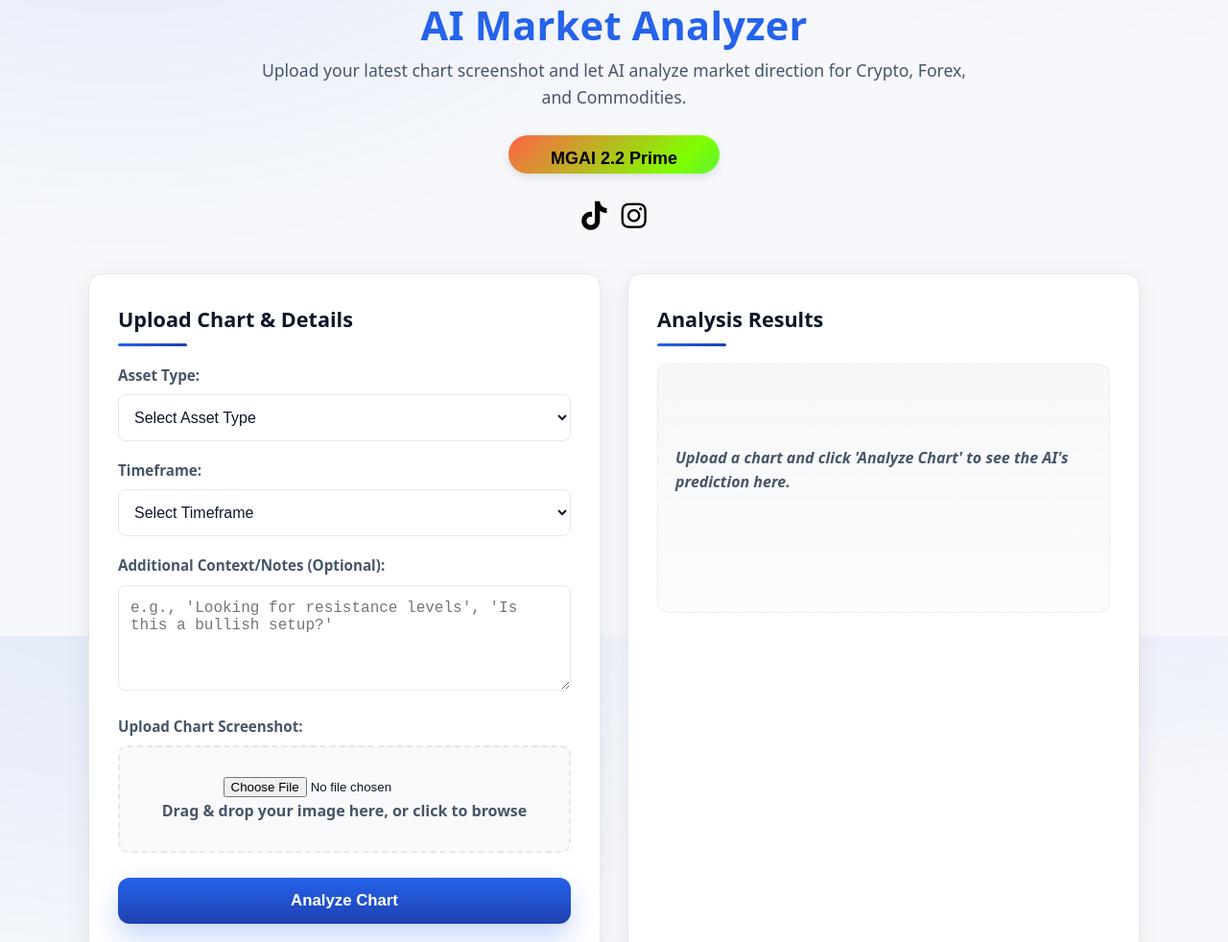
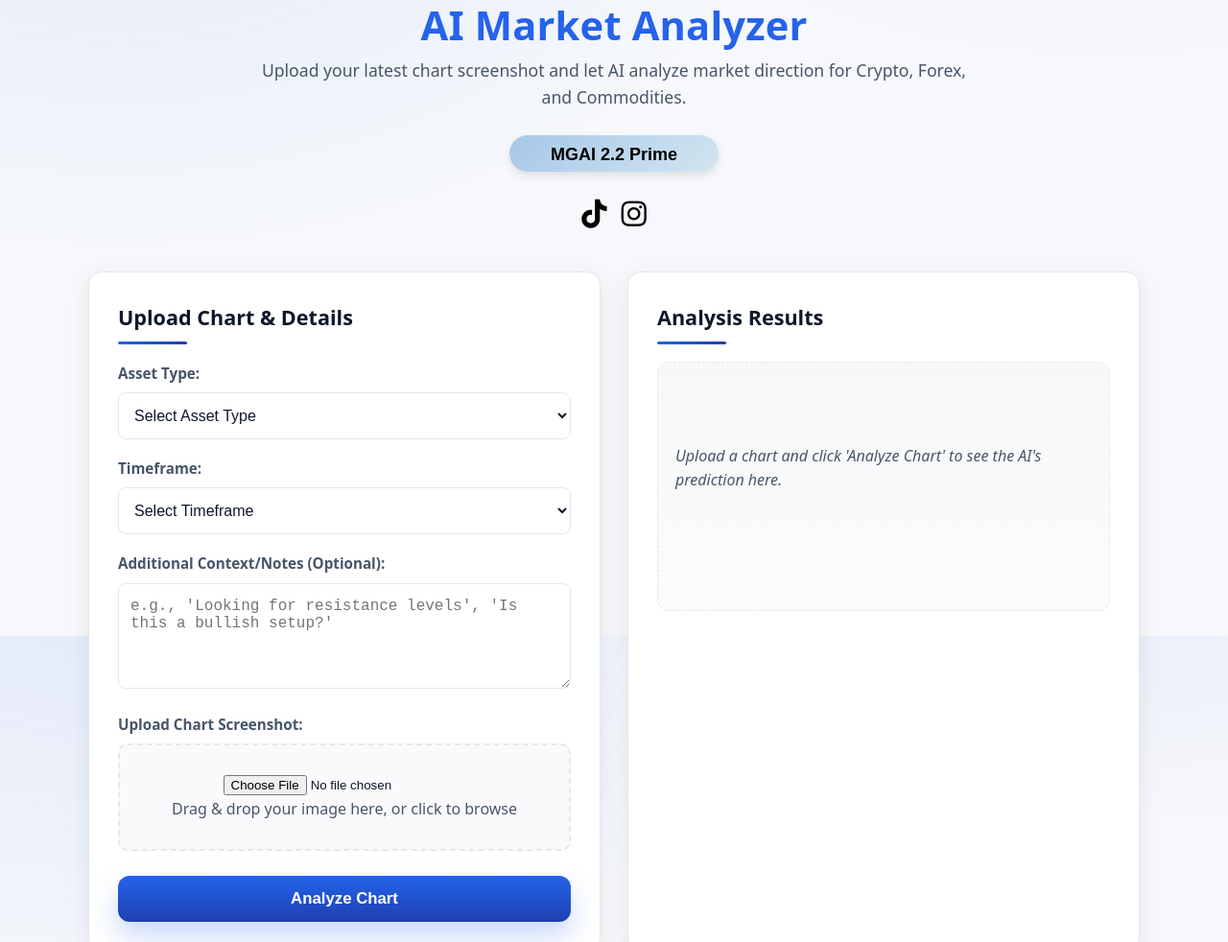
Before and after one commit to FajarDeveloper/ai-market-predictor, a website: page index.html in a window 1280 px wide. Shown: the part 937-1919 px from the top of the page at 96% size. Drawn offline with Linux system fonts and the light colour scheme.

Commit message:
Update index.html

```diff
--- a/index.html
+++ b/index.html
@@ -437,11 +437,29 @@
       animation: rainbowGlow 3s infinite alternate; /* Menambahkan animasi pelangi */
     }
 
+	 .box1 {
+      display: inline-block;
+	  vertical-align: middle;
+      align-items: center;
+      justify-content: center;
+      background: linear-gradient(135deg, #a7c7e7, #d2e5f0); /* Biru halus */
+      color: #000000; /* Putih susu */
+      padding: 10px 20px;
+	  line-height: normal;
+      border-radius: 50px;
+      font-family: Arial, sans-serif;
+      font-size: 18px;
+      width: 218px;
+      height: 38px;
+      text-align: center;
+      box-shadow: 0 4px 8px rgba(0, 0, 0, 0.1);
+	 }
+
   </style>
 </head>
 <body>
- <div class="box">
-      <b>MGAI 2.2 Prime<b>
+ <div class="box1">
+      <center></center><b>MGAI 2.2 Prime</b></center>
     </label>
   </div>
 	  </body>
```
